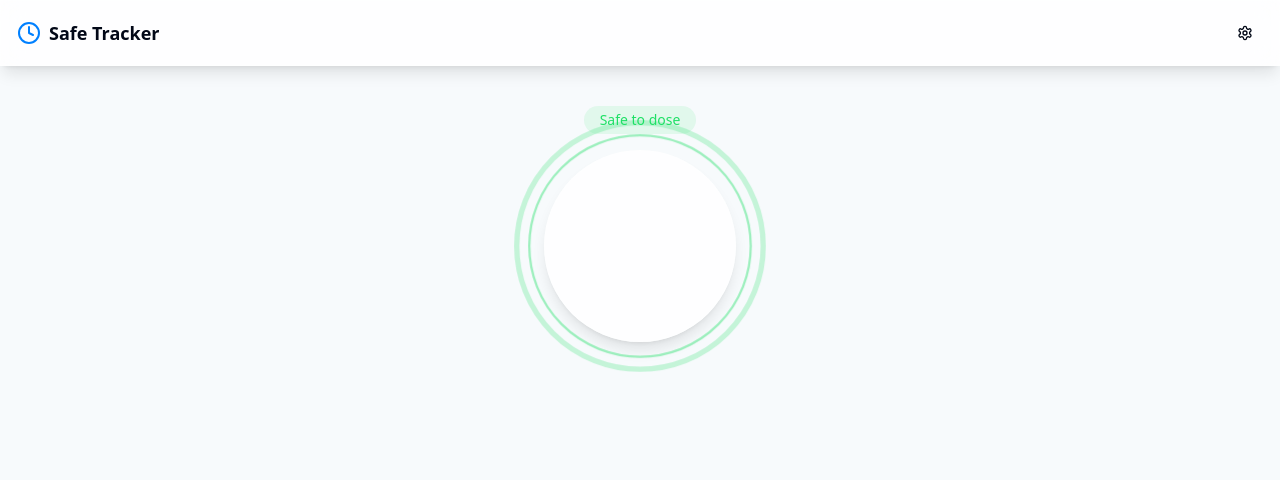
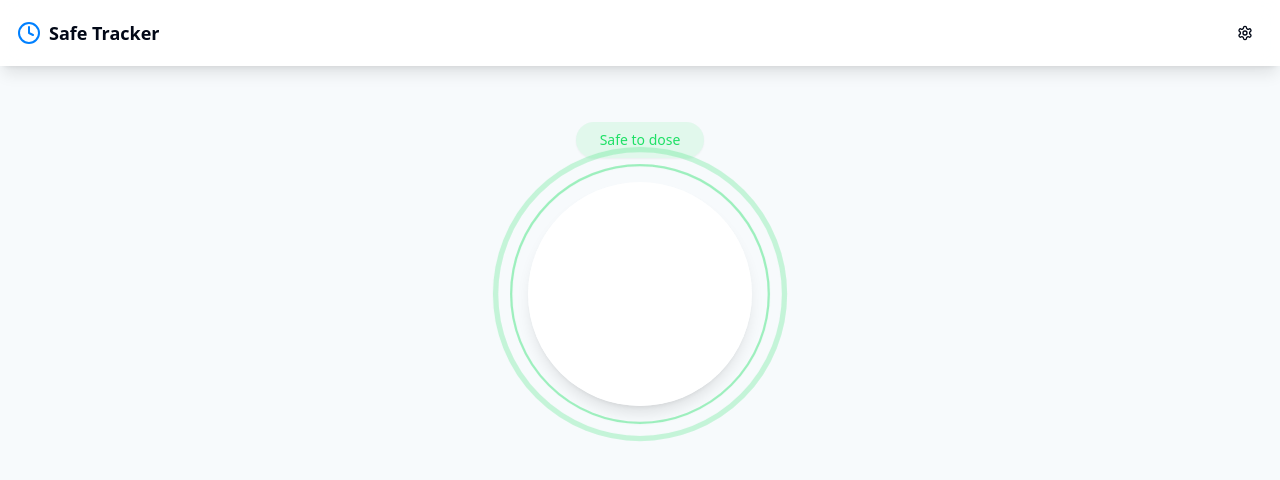
Before and after one commit to NPOBG/gtime, a React (Vite) app: page / in a window 1280 px wide. Shown: the top 480 px of the page. Built offline with nearby package versions, Linux system fonts and the light colour scheme.

Commit message:
Show all UI elements
Display all UI elements in the application.

```diff
--- a/src/components/DosageButton.tsx
+++ b/src/components/DosageButton.tsx
@@ -89,15 +89,15 @@ const DosageButton: React.FC = () => {
     if (activeSession && lastDosage) {
       return (
         <div className="flex flex-col items-center justify-center w-full">
-          <div className="text-lg font-bold mb-1 text-foreground">
+          <div className="text-lg font-bold mb-2 text-white">
             <Clock className="inline-block w-5 h-5 mr-1" />
             TIMER
           </div>
-          <div className="text-3xl font-mono font-bold text-foreground">
+          <div className="text-4xl font-mono font-bold text-white drop-shadow-md">
             {formatTimeAsHHMMSS(timeElapsed)}
           </div>
           {timeRemaining > 0 && (
-            <div className="text-xs mt-2 text-foreground">
+            <div className="text-sm mt-3 text-white font-medium drop-shadow-sm">
               Safe in {formatCountdown(timeRemaining)}
             </div>
           )}
@@ -127,8 +127,8 @@ const DosageButton: React.FC = () => {
   return (
     <>
       <div className="w-full flex flex-col items-center justify-center py-6">
-        <div className="text-center mb-4">
-          <div className={`inline-block px-4 py-1 rounded-full text-sm font-medium ${getRiskClasses(riskLevel)}`}>
+        <div className="text-center mb-6">
+          <div className={`inline-block px-6 py-2 rounded-full text-sm font-medium ${getRiskClasses(riskLevel)} shadow-sm`}>
             {riskLevel === 'safe' ? 'Safe to dose' : (
               riskLevel === 'warning' ? 'Caution Period' : 'Unsafe Period'
             )}
@@ -137,11 +137,11 @@ const DosageButton: React.FC = () => {
 
         <button
           onClick={handleButtonClick}
-          className={`relative w-48 h-48 rounded-full flex items-center justify-center font-semibold button-active
-            ${getRiskBorderClass(riskLevel)} border-4 glass-panel ${getRiskColorClass(riskLevel)} shadow-lg`}
+          className={`relative w-56 h-56 rounded-full flex items-center justify-center font-semibold button-active
+            ${getRiskBorderClass(riskLevel)} border-4 glass-panel ${getRiskColorClass(riskLevel)} shadow-xl`}
         >
           {activeSession && timeRemaining > 0 && (
-            <div className={`absolute inset-0 rounded-full ${getRiskBorderClass(riskLevel)} opacity-50`}
+            <div className={`absolute inset-0 rounded-full ${getRiskBorderClass(riskLevel)} opacity-60`}
                  style={{
                    transform: `scale(${1 - (timeRemaining / (settings.safeInterval * 60 * 1000))})`,
                    transition: 'transform 1s linear'
@@ -152,19 +152,19 @@ const DosageButton: React.FC = () => {
           {/* Pulsing animation for safe status */}
           {riskLevel === 'safe' && (
             <>
-              <div className="absolute inset-0 rounded-full border-4 border-safe opacity-60 animate-pulse-ring" />
-              <div className="absolute -inset-1 rounded-full border-2 border-safe opacity-30 animate-pulse-ring"
+              <div className="absolute inset-0 rounded-full border-4 border-safe opacity-70 animate-pulse-ring" />
+              <div className="absolute -inset-1 rounded-full border-2 border-safe opacity-40 animate-pulse-ring"
                    style={{ animationDelay: '0.4s' }} />
             </>
           )}
 
-          <span className="scale-in px-3 text-center z-10">
+          <span className="scale-in px-4 text-center z-10">
             {getButtonLabel()}
           </span>
         </button>
 
-        <div className="text-center mt-4 scale-in">
-          <span className="text-sm text-muted-foreground">
+        <div className="text-center mt-6 scale-in">
+          <span className="text-sm font-medium text-muted-foreground">
             {activeSession
               ? 'Tap to log a new intake'
               : 'Tap to start tracking'}
--- a/src/index.css
+++ b/src/index.css
@@ -87,7 +87,7 @@
 }
 
 .glass-panel {
-  @apply bg-white/80 backdrop-blur-md dark:bg-gray-900/80 shadow-lg border border-white/20 dark:border-gray-800/30;
+  @apply bg-white/90 backdrop-blur-md dark:bg-gray-900/90 shadow-lg border border-white/20 dark:border-gray-800/30;
 }
 
 .button-active {
@@ -105,3 +105,27 @@
 .slide-in-bottom {
   @apply opacity-0 animate-slide-in-bottom;
 }
+
+/* Add drop shadow to improve text visibility */
+.text-shadow {
+  text-shadow: 0 1px 2px rgba(0, 0, 0, 0.2);
+}
+
+/* Add animation for the risk status pulse */
+@keyframes pulse-ring {
+  0% {
+    transform: scale(0.8);
+    opacity: 0.8;
+  }
+  50% {
+    opacity: 0.4;
+  }
+  100% {
+    transform: scale(1.4);
+    opacity: 0;
+  }
+}
+
+.animate-pulse-ring {
+  animation: pulse-ring 1.5s cubic-bezier(0.24, 0, 0.38, 1) infinite;
+}
--- a/src/pages/Index.tsx
+++ b/src/pages/Index.tsx
@@ -13,12 +13,12 @@ const Index: React.FC = () => {
     <div className="flex flex-col min-h-screen bg-background">
       <NavBar />
 
-      <main className="flex-1 container mx-auto px-4 py-4 flex flex-col">
-        <div className="mb-6">
+      <main className="flex-1 container mx-auto px-4 py-8 flex flex-col items-center">
+        <div className="w-full max-w-md mb-10">
           <DosageButton />
         </div>
 
-        <div className="space-y-6 mb-8">
+        <div className="w-full max-w-md space-y-8">
           <RiskIndicator />
           {activeSession && <DosageHistory />}
         </div>
```
